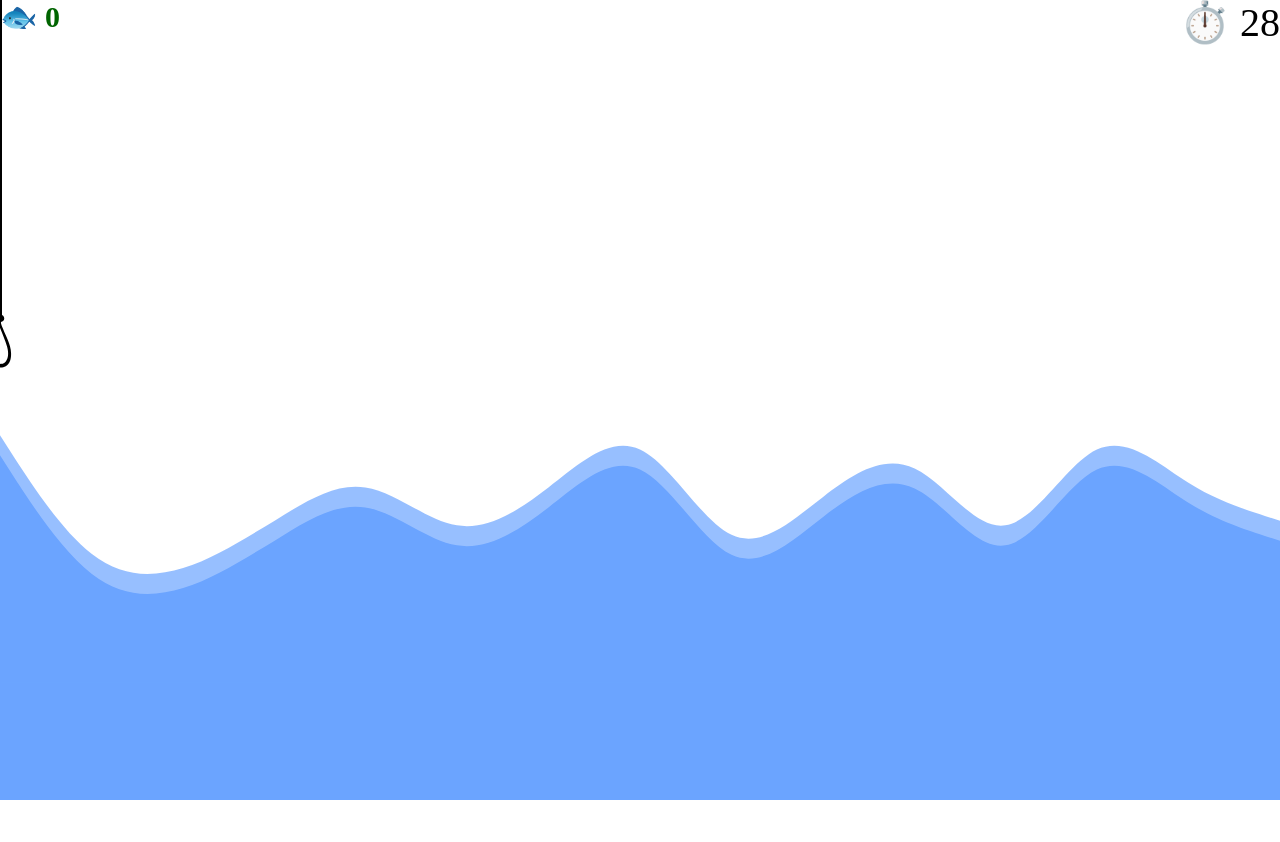
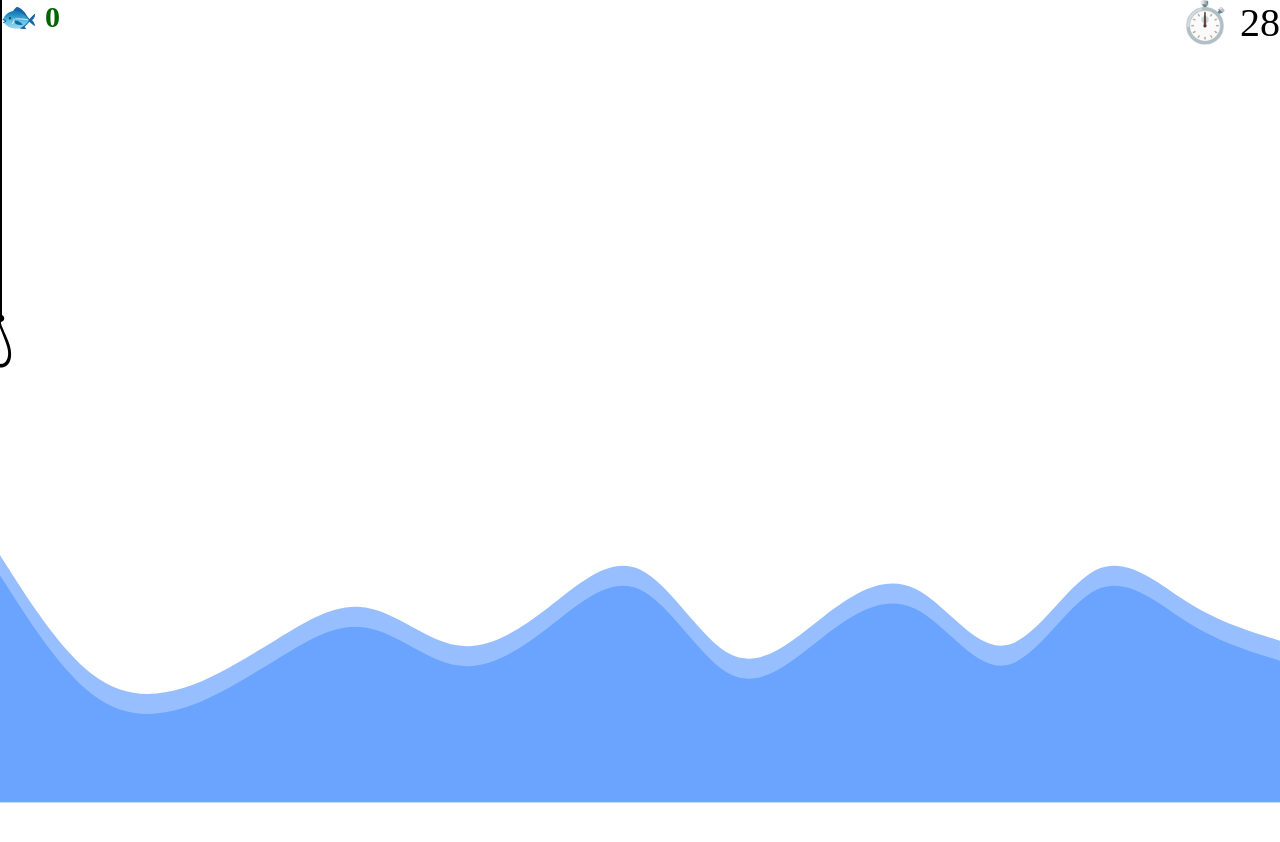
Before and after one commit to luizgrs/Pescaria, a plain HTML site: page index.html in a window 1280 px wide. After the commit the page ends 803 px from the top, so only its background shows below. Drawn offline with Linux system fonts and the light colour scheme.

Commit message:
Update style.css

```diff
--- a/style.css
+++ b/style.css
@@ -4,6 +4,12 @@
     --altura-agua: 20%;
     cursor: none;
     user-select: none;
+}
+
+@media screen and (max-height: 800px){
+    :root {
+        --altura-agua: 5%;
+    }
 }
 
 body {
```
